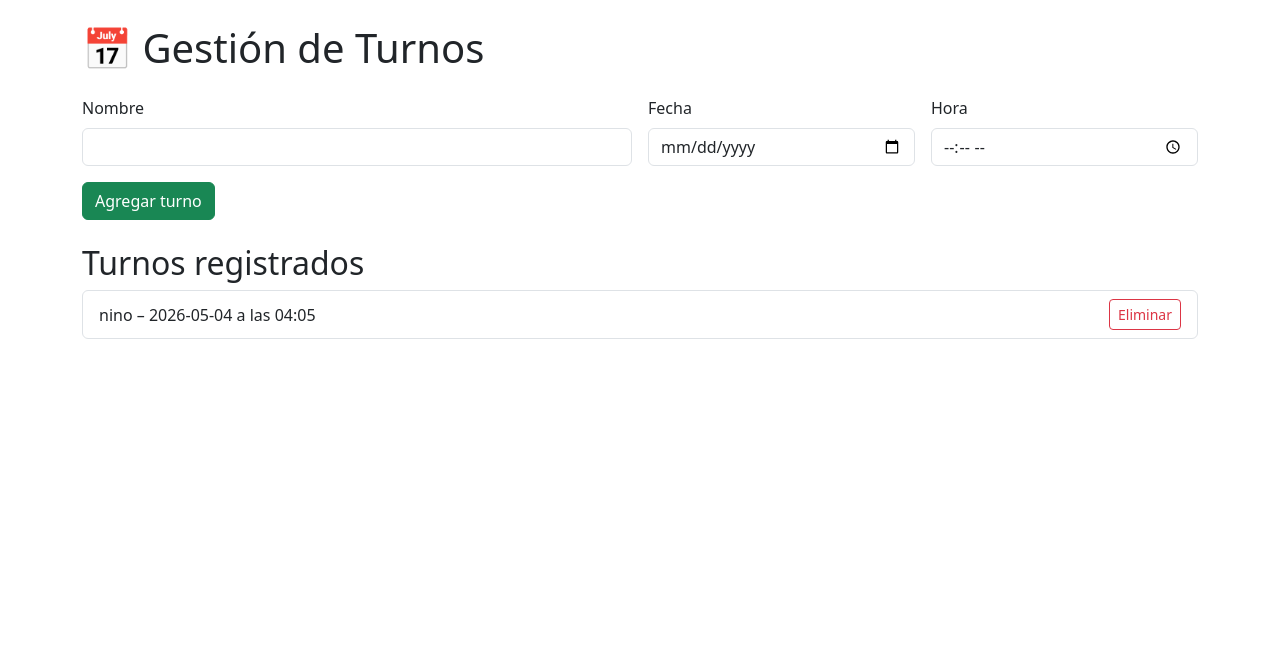
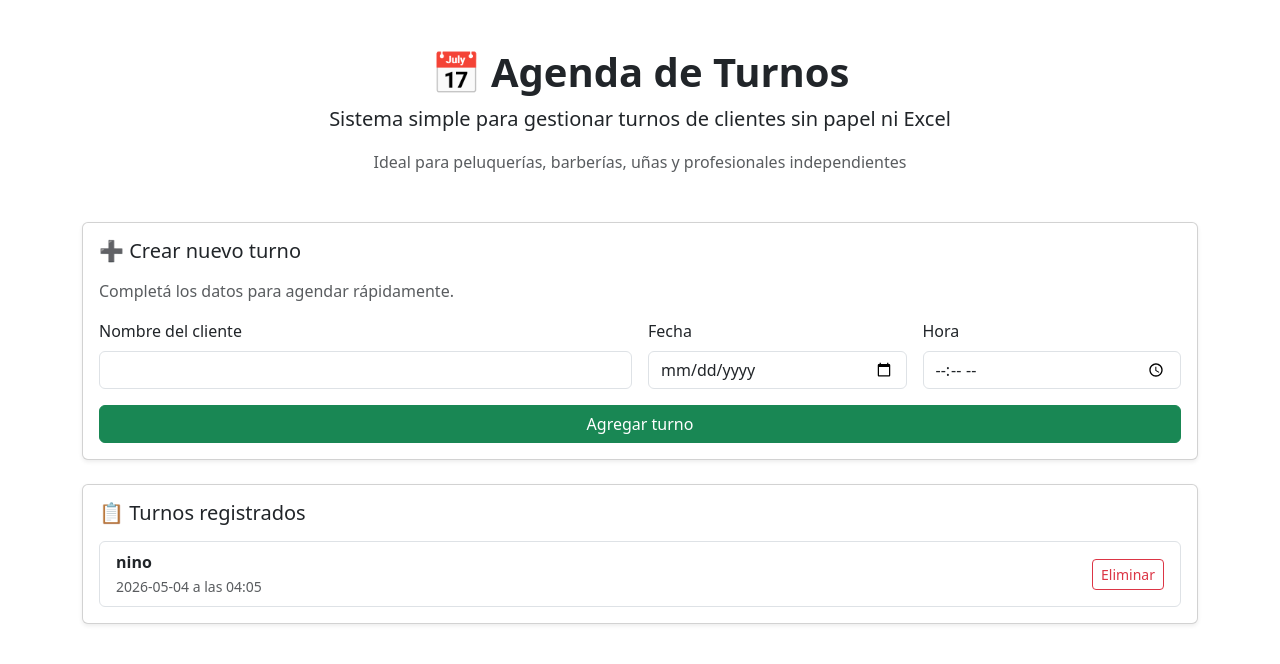
Before and after one commit to NinoMg/AgendaDeTurnos, a Flask app: page / in a window 1280 px wide. Shown: the top 664 px of the page. Run offline with Flask 3, Linux system fonts and the light colour scheme; data comes from the database, SQL or seed files in the repository.

Commit message:
mejora visual UX

```diff
--- a/templates/index.html
+++ b/templates/index.html
@@ -3,17 +3,26 @@
 <head>
     <meta charset="UTF-8">
     <meta name="viewport" content="width=device-width, initial-scale=1">
-    <title>Gestión de Turnos</title>
+    <title>Agenda de Turnos</title>
 
-    <!-- Bootstrap -->
     <link href="https://cdn.jsdelivr.net/npm/bootstrap@5.3.0/dist/css/bootstrap.min.css" rel="stylesheet">
 </head>
 <body>
 
-<div class="container my-4">
-    <h1 class="mb-4">📅 Gestión de Turnos</h1>
+<div class="container my-5">
 
-    <!-- Mensajes -->
+    <!-- HERO / PRIMER IMPACTO -->
+    <div class="text-center mb-5">
+        <h1 class="fw-bold">📅 Agenda de Turnos</h1>
+        <p class="lead">
+            Sistema simple para gestionar turnos de clientes sin papel ni Excel
+        </p>
+        <p class="text-muted">
+            Ideal para peluquerías, barberías, uñas y profesionales independientes
+        </p>
+    </div>
+
+    <!-- MENSAJES -->
     {% with mensajes = get_flashed_messages(with_categories=true) %}
         {% if mensajes %}
             {% for category, msg in mensajes %}
@@ -25,11 +34,17 @@
         {% endif %}
     {% endwith %}
 
-    <!-- Formulario -->
+    <!-- FORMULARIO -->
+    <div class="card shadow-sm mb-4">
+        <div class="card-body">
+
+            <h5 class="mb-3">➕ Crear nuevo turno</h5>
+            <p class="text-muted">Completá los datos para agendar rápidamente.</p>
+
             <form id="turnoForm" action="/agregar" method="post" class="row g-3 needs-validation" novalidate>
 
                 <div class="col-md-6">
-            <label for="nombre" class="form-label">Nombre</label>
+                    <label for="nombre" class="form-label">Nombre del cliente</label>
                     <input type="text" class="form-control" id="nombre" name="nombre" required>
                     <div class="invalid-feedback">Ingrese el nombre.</div>
                 </div>
@@ -47,36 +62,53 @@
                 </div>
 
                 <div class="col-12">
-            <button type="submit" class="btn btn-success">Agregar turno</button>
+                    <button type="submit" class="btn btn-success w-100">
+                        Agregar turno
+                    </button>
                 </div>
             </form>
 
-    <!-- Lista -->
-    <div class="mt-4">
-        <h2>Turnos registrados</h2>
+        </div>
+    </div>
+
+    <!-- LISTA -->
+    <div class="card shadow-sm">
+        <div class="card-body">
+
+            <h5 class="mb-3">📋 Turnos registrados</h5>
 
             <ul class="list-group">
                 {% for turno in turnos %}
                     <li class="list-group-item d-flex justify-content-between align-items-center">
-                    {{ turno[1] }} – {{ turno[2] }} a las {{ turno[3] }}
+
+                        <div>
+                            <strong>{{ turno[1] }}</strong><br>
+                            <small class="text-muted">
+                                {{ turno[2] }} a las {{ turno[3] }}
+                            </small>
+                        </div>
 
                         <a href="/eliminar/{{ turno[0] }}"
                            class="btn btn-outline-danger btn-sm"
                            onclick="return confirm('¿Eliminar este turno?')">
                             Eliminar
                         </a>
+
                     </li>
                 {% else %}
-                <li class="list-group-item">No hay turnos registrados</li>
+                    <li class="list-group-item text-center">
+                        No hay turnos registrados
+                    </li>
                 {% endfor %}
             </ul>
+
         </div>
     </div>
 
-<!-- JS Bootstrap -->
+</div>
+
 <script src="https://cdn.jsdelivr.net/npm/bootstrap@5.3.0/dist/js/bootstrap.bundle.min.js"></script>
 
-<!-- Validación -->
 <script>
 (function () {
     'use strict';
```
Lines whose indentation alone changed are shown as unchanged.
